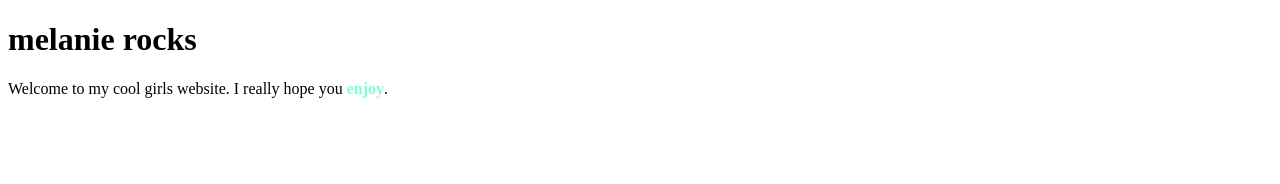
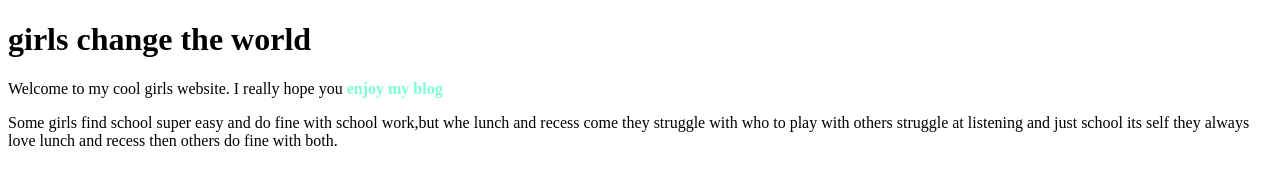
Before and after one commit to minmel/minmel.github.io, a plain HTML site: page index.html in a window 1280 px wide. Drawn offline with Linux system fonts and the light colour scheme.

Commit message:
Update index.html

```diff
--- a/index.html
+++ b/index.html
@@ -1,11 +1,14 @@
 <!doctype html>
 <html>
  <head>
- <title>melanie rocks</title>
+ <title>girls change the world</title>
  </head>
   <body>
- <h1> melanie rocks</h1>
+ <h1> girls change the world</h1>
  <p>Welcome to my cool girls website.
- I really hope you <strong style="color:aquamarine;">enjoy</strong>.</p>
+ I really hope you <strong style="color:aquamarine;">enjoy my blog</strong></p>
+  <title>School and Friends</title>
+   Some girls find school super easy and do fine with school work,but whe lunch and recess come they struggle with who to play with
+   others struggle at listening and just school its self they always love lunch and recess then others do fine with both.
    </body>
   </html>
```
